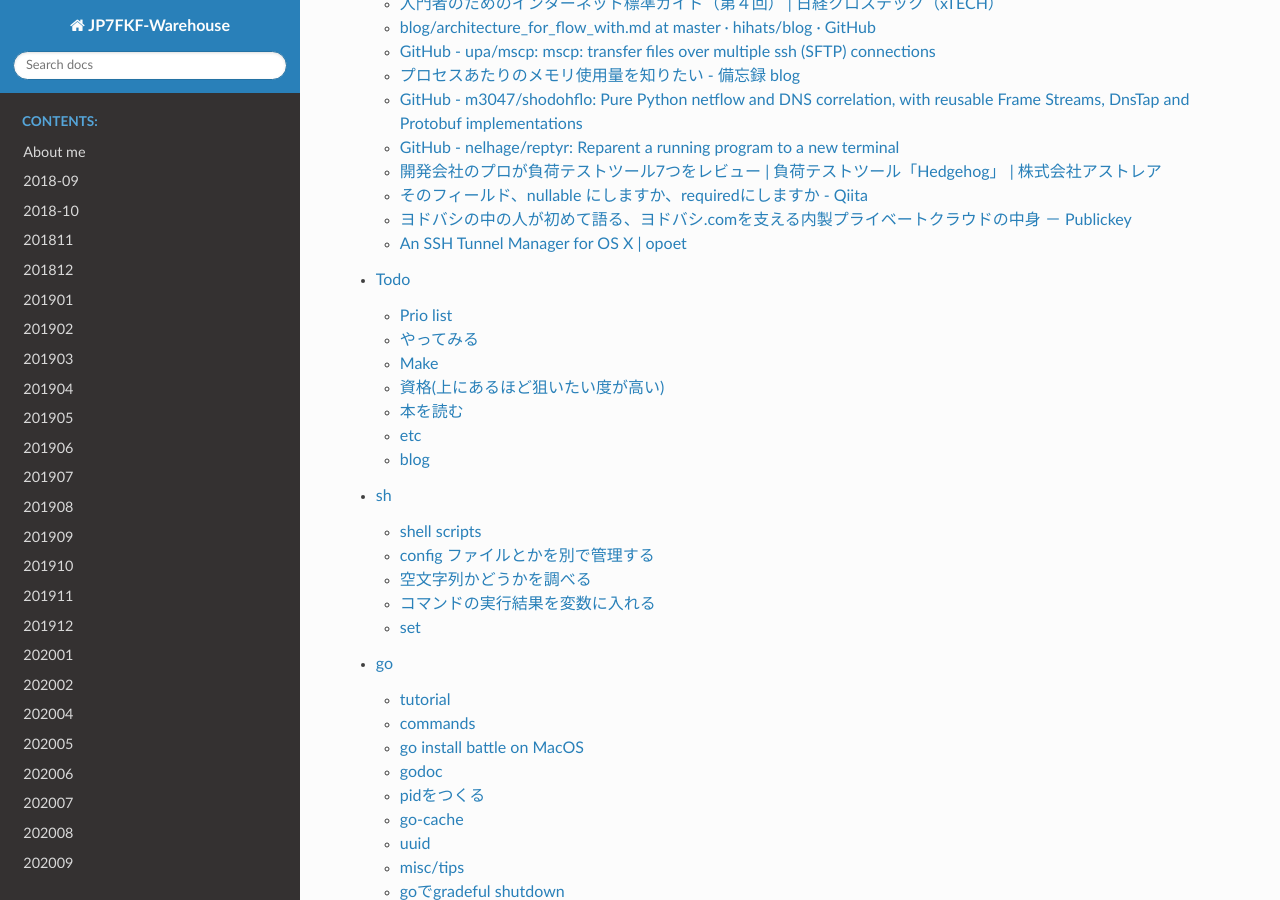
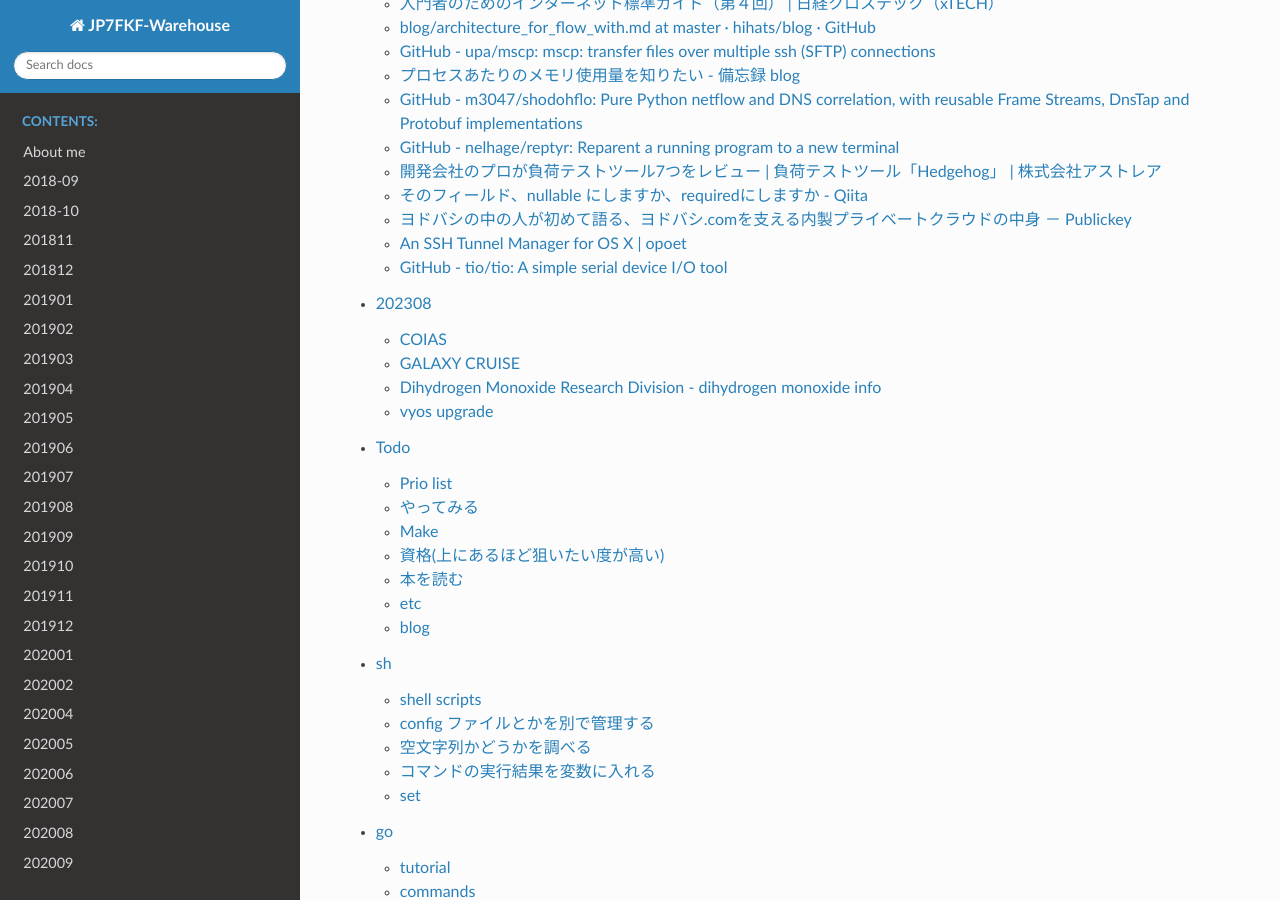
Before and after one commit to jp7fkf/JP7FKF-Warehouse, a Sphinx documentation site: the page built from source/index.rst, in a window 1280 px wide and 900 px high, scrolled down 38374 px. Built offline with Sphinx 7.4.7 and the Read the Docs theme 2.0.0, drawn with Linux system fonts in a browser that asks for light colours; part of the change alters nothing that is shown.

Commit message:
2023-08-04 19:20:31 JST

````diff
--- a/source/dialy/202307.md
+++ b/source/dialy/202307.md
@@ -167,3 +167,5 @@ SHOW BINLOG EVENTS IN '<BINARY_LOG_FILE>' FROM <POSITION> LIMIT 100;
 ## [ヨドバシの中の人が初めて語る、ヨドバシ.comを支える内製プライベートクラウドの中身 － Publickey](https://www.publickey1.jp/blog/22/com.html)
 
 ## [An SSH Tunnel Manager for OS X | opoet](https://www.opoet.com/pyro/index.php)
+
+## [GitHub - tio/tio: A simple serial device I/O tool](https://github.com/tio/tio)
--- /dev/null
+++ b/source/dialy/202308.md
@@ -0,0 +1,45 @@
+# 202308
+
+## [COIAS](https://web-coias.u-aizu.ac.jp/)
+
+## [GALAXY CRUISE](https://galaxycruise.mtk.nao.ac.jp/)
+
+## [Dihydrogen Monoxide Research Division - dihydrogen monoxide info](https://dhmo.org/)
+
+## vyos upgrade
+```
+[edit]
+vyos@vyos# run add system image https://s3-us.vyos.io/rolling/current/vyos-rolling-latest.iso
+Unable to fetch digital signature file.
+Do you want to continue without signature check? (yes/no) [yes] yes
+Checking MD5 checksums of files on the ISO image...OK.
+Done!
+What would you like to name this image? [1.4-rolling-202308020317]:
+OK.  This image will be named: 1.4-rolling-202308020317
+Installing "1.4-rolling-202308020317" image.
+Copying new release files...
+Would you like to save the current configuration
+directory and config file? (Yes/No) [Yes]:
+Copying current configuration...
+Would you like to save the SSH host keys from your
+current configuration? (Yes/No) [Yes]:
+Copying SSH keys...
+Running post-install script...
+Setting up grub configuration...
+Done.
+[edit]
+vyos@vyos# run show system i
+The system currently has the following image(s) installed:
+
+   1: 1.4-rolling-202308020317 (default boot)
+   2: 1.2.8- (running image)
+   3: 1.1.8
+
+[edit]
+vyos@vyos# save
+Saving configuration to '/config/config.boot'...
+Done
+[edit]
+vyos@vyos# run reboot
+Are you sure you want to reboot this system? [y/N] y
+```
--- a/source/index.rst
+++ b/source/index.rst
@@ -69,6 +69,7 @@ Welcome to JP7FKF-Warehouse!
   dialy/202305
   dialy/202306
   dialy/202307
+  dialy/202308
   todo
   programming/sh
   programming/go
````
